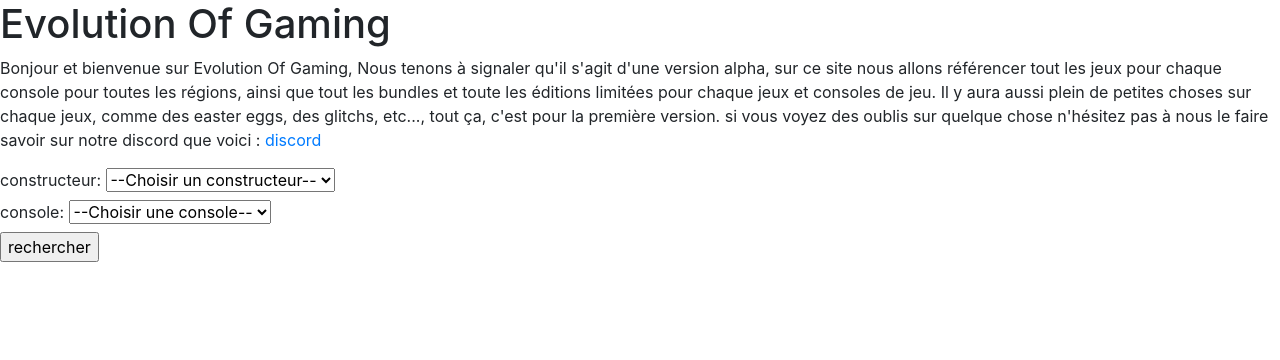
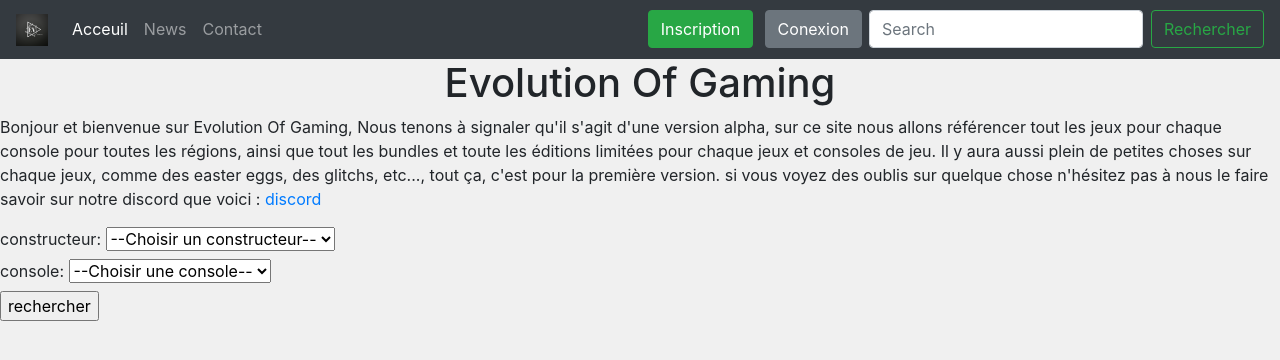
Before and after one commit to ThomasGalliot/evolution-of-gaming, a PHP site: page / in a window 1280 px wide. Shown: the top 360 px of the page. Run offline with PHP 8.4, Linux system fonts and the light colour scheme; data comes from the database, SQL or seed files in the repository.

Commit message:
maj Navbar

```diff
--- a/css/style.css
+++ b/css/style.css
@@ -1 +1,8 @@
-/*bonnnnnnnnnnnnnnnnnnnnnnnnnnjour*/
+.margin-btn{
+    margin: 0px 7px 0px 0px;
+
+}
+
+.background-body{
+    background-color: rgb(240, 240, 240);
+}
--- a/index.php
+++ b/index.php
@@ -8,15 +8,19 @@
         ?>
 
         <meta charset="utf-8" />
+        <link rel="stylesheet" href="css/style.css">
         <title>Evolution Of Gaming</title>
     </head>
-    <body>
-        <h1>Evolution Of Gaming</h1>
-        <p>Bonjour et bienvenue sur Evolution Of Gaming, Nous tenons à signaler qu'il s'agit d'une version alpha, sur ce site
+    <body class="background-body">
+        <?php include("navbar.php");?>
+        <div>
+            <h1 style="text-align: center;">Evolution Of Gaming</h1>
+            <p>Bonjour et bienvenue sur Evolution Of Gaming, Nous tenons à signaler qu'il s'agit d'une version alpha, sur ce site
              nous allons référencer tout les jeux pour chaque console pour toutes les régions, ainsi que tout les bundles et
              toute les éditions limitées pour chaque jeux et consoles de jeu. Il y aura aussi plein de petites choses sur chaque
              jeux, comme des easter eggs, des glitchs, etc..., tout ça, c'est pour la première version. si vous voyez des oublis
              sur quelque chose n'hésitez pas à nous le faire savoir sur notre discord que voici : <a href="https://discord.gg/2DEcgqU">discord</a></p>
+        </div>
 
         <div>
             <form action="#" method="post">
--- /dev/null
+++ b/navbar.php
@@ -0,0 +1,28 @@
+<nav class="navbar navbar-expand-lg navbar-dark bg-dark">
+  <button class="navbar-toggler" type="button" data-toggle="collapse" data-target="#navbarTogglerDemo03" aria-controls="navbarTogglerDemo03" aria-expanded="false" aria-label="Toggle navigation">
+    <span class="navbar-toggler-icon"></span>
+  </button>
+  <a class="navbar-brand" href="#"><img src="images/logo.png" alt="LOGO" width="32px" height="32px"></a>
+
+  <div class="collapse navbar-collapse" id="navbarTogglerDemo03">
+    <ul class="navbar-nav mr-auto mt-2 mt-lg-0">
+      <li class="nav-item active">
+        <a class="nav-link" href="#">Acceuil</a>
+      </li>
+      <li class="nav-item">
+        <a class="nav-link" href="#">News</a>
+      </li>
+      <li class="nav-item">
+        <a class="nav-link" href="#">Contact</a>
+      </li>
+    </ul>
+    <div >
+        <a href="#" class="btn btn-success btn-md margin-btn" role="button" >Inscription</a>
+        <a href="#" class="btn btn-secondary btn-md margin-btn" role="button">Conexion</a>
+    </div>
+    <form class="form-inline my-2 my-lg-0">
+      <input class="form-control mr-sm-2" type="search" placeholder="Search" aria-label="Search">
+      <button class="btn btn-outline-success my-2 my-sm-0" type="submit">Rechercher</button>
+    </form>
+  </div>
+</nav>
```
Also changed, not shown: images/logo.png (added).
